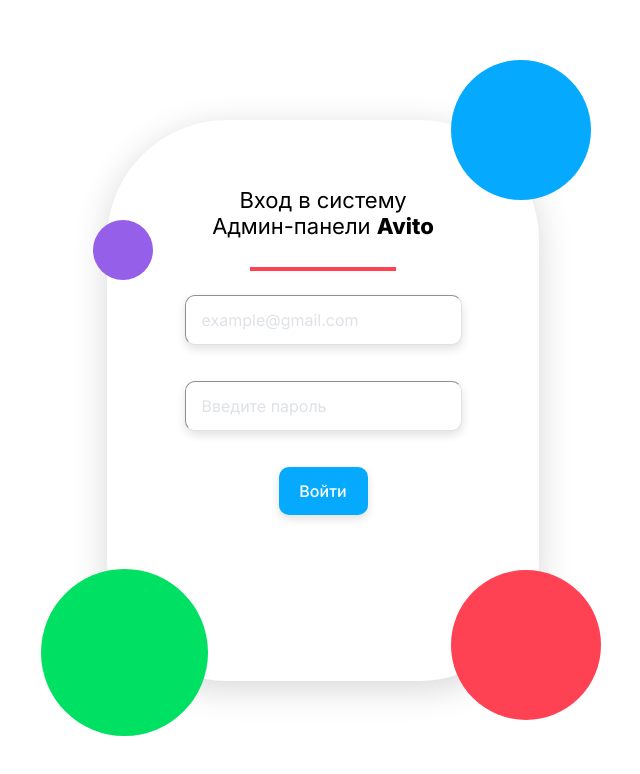
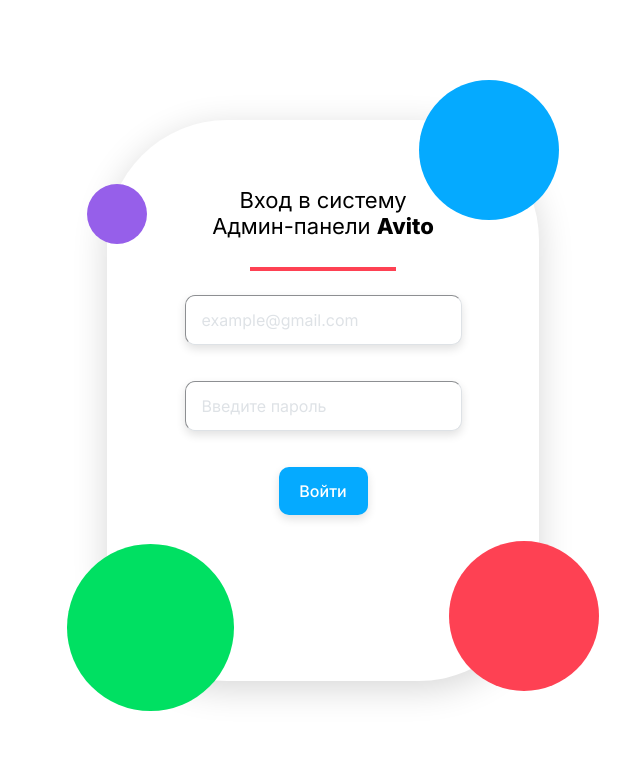
Before and after one commit to vdmkkk/it-purple-hack-frontend, a React (Create React App) app in the folder app/: page /login in a window 1280 px wide. Shown: the top 774 px of the page, without its empty margins (317-957 px from the left). Built offline with nearby package versions, Linux system fonts and the light colour scheme.

Commit message:
Loggin page - upd

```diff
--- a/app/src/styles/Login.css
+++ b/app/src/styles/Login.css
@@ -10,17 +10,19 @@
 }
 
 .conteiner {
+    position: relative;
     padding: 64px 48px 64px 48px;
     display: flex;
     justify-content: center;
-    top: 287px;
-    left: 552px;
+    background-color: #FFFFFF;
+    /* top: 287px;
+    left: 552px; */
     border-radius: 120px;
     width: 336px;
     height: 433px;
     box-shadow: 0px 8px 35px rgba(0, 0, 0, 0.16);
     gap: 10px;
-    z-index: 2;
+    z-index: 10;
 }
 
 .inside-cont {
@@ -37,9 +39,11 @@
     position: absolute;
     width: 140px;
     height: 140px;
-    bottom: 75%;
-    left: 60%;
+    top: -40px;
+    right: -20px;
+    /* left: 60%; */
     transition: 0.5s ease;
+    z-index: 11;
 }
 
 .blue_ball:hover {
@@ -52,8 +56,8 @@
     position: absolute;
     width: 60px;
     height: 60px;
-    bottom: 65%;
-    left: 32%;
+    /* bottom: 65%; */
+    left: -20px;
     z-index: 1;
     transition: 0.5s ease;
 }
@@ -68,8 +72,8 @@
     position: absolute;
     width: 150px;
     height: 150px;
-    bottom: 10%;
-    left: 60%;
+    bottom: -10px;
+    right: -60px;
     transition: 0.5s ease;
 }
 
@@ -83,9 +87,10 @@
     position: absolute;
     width: 167px;
     height: 167px;
-    bottom: 8%;
-    left: 28%;
+    bottom: -30px;
+    left: -40px;
     transition: 0.5s ease;
+    z-index: 11;
 }
 
 .green_ball:hover {
@@ -121,6 +126,7 @@
 
 .line {
     height: 4px;
+    pointer-events: none;
 
 }
 
```
